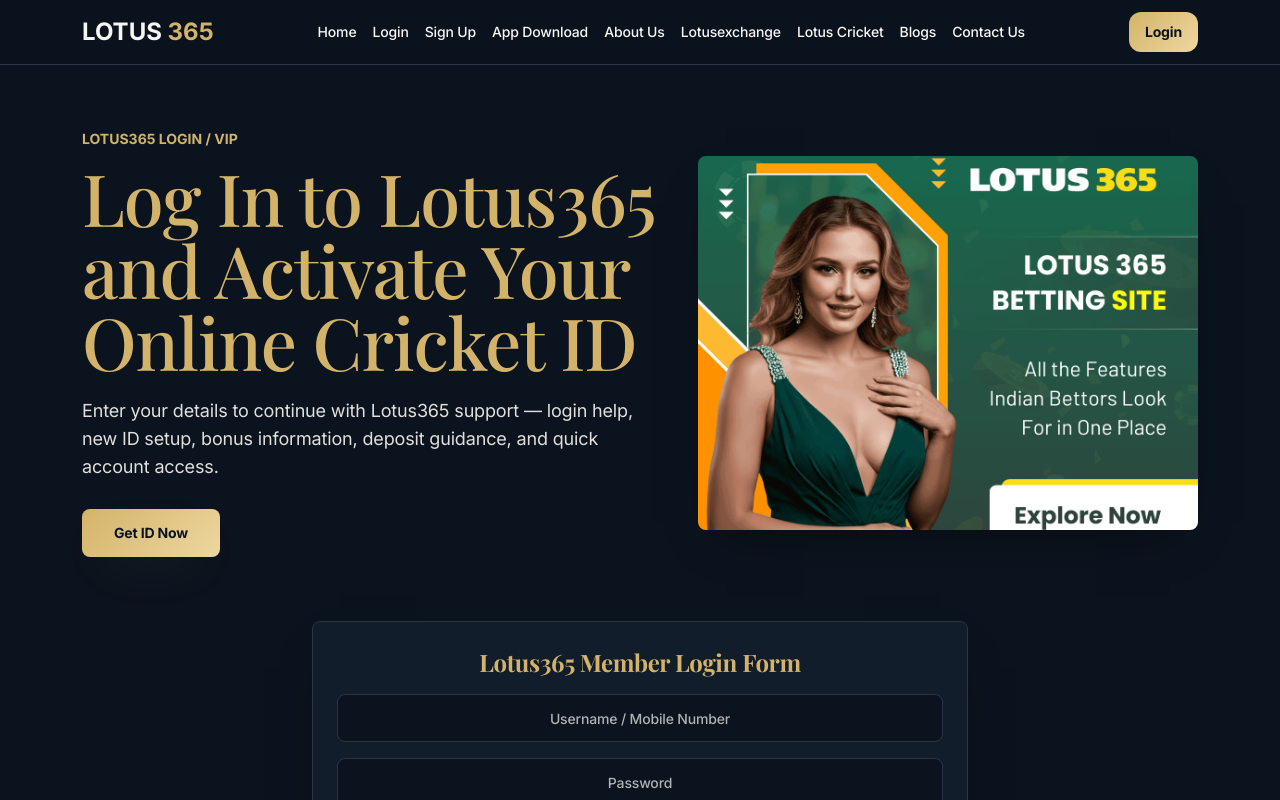
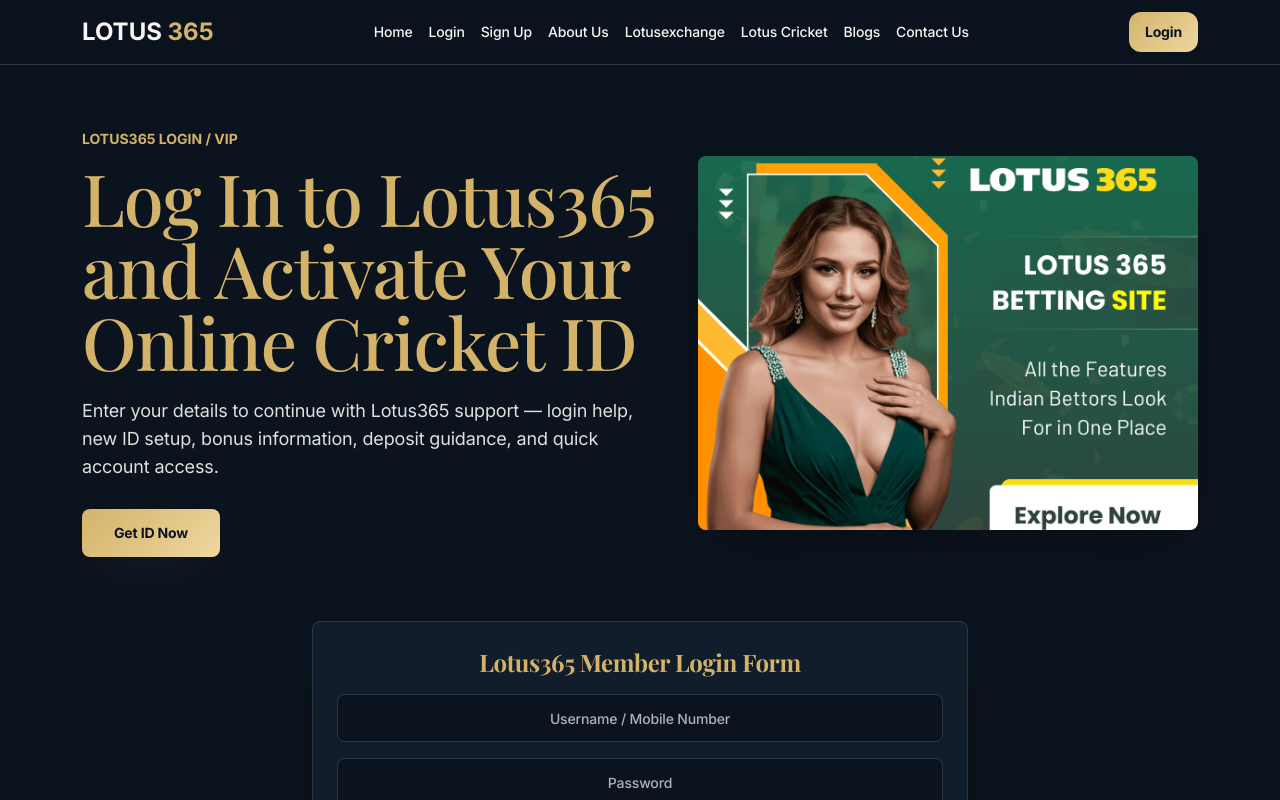
Before and after one commit to Neetu8354/promo-game-emporium, a React (Vite) app: page /login in a window 1280 px wide. Shown: the top 800 px of the page. Built offline with nearby package versions, Linux system fonts and the light colour scheme; the HTML template or start-up script is replaced by a standard one.

Commit message:
Remove /app-download page and all references site-wide

```diff
--- a/src/App.tsx
+++ b/src/App.tsx
@@ -26,7 +26,6 @@ const App = () => (
           <Route path="/cricket-id" element={<CricketId />} />
           <Route path="/login" element={<LotusPage pageKey="login" />} />
           <Route path="/signup" element={<LotusPage pageKey="signup" />} />
-          <Route path="/app-download" element={<LotusPage pageKey="app-download" />} />
           <Route path="/about-us" element={<LotusPage pageKey="about-us" />} />
           <Route path="/lotusexchange" element={<LotusPage pageKey="lotusexchange" />} />
           <Route path="/lotus-cricket" element={<LotusPage pageKey="lotus-cricket" />} />
--- a/src/pages/Blog.tsx
+++ b/src/pages/Blog.tsx
@@ -11,7 +11,6 @@ const navItems = [
   { label: "Home", href: "/" },
   { label: "Login", href: "/login" },
   { label: "Sign Up", href: "/signup" },
-  { label: "App Download", href: "/app-download" },
   { label: "About Us", href: "/about-us" },
   { label: "Lotusexchange", href: "/lotusexchange" },
   { label: "Lotus Cricket", href: "/lotus-cricket" },
--- a/src/pages/BlogPost.tsx
+++ b/src/pages/BlogPost.tsx
@@ -11,7 +11,6 @@ const navItems = [
   { label: "Home", href: "/" },
   { label: "Login", href: "/login" },
   { label: "Sign Up", href: "/signup" },
-  { label: "App Download", href: "/app-download" },
   { label: "About Us", href: "/about-us" },
   { label: "Lotusexchange", href: "/lotusexchange" },
   { label: "Lotus Cricket", href: "/lotus-cricket" },
--- a/src/pages/CricketId.tsx
+++ b/src/pages/CricketId.tsx
@@ -13,7 +13,6 @@ const navItems = [
   { label: "Home", href: "/" },
   { label: "Login", href: "/login" },
   { label: "Sign Up", href: "/signup" },
-  { label: "App Download", href: "/app-download" },
   { label: "About Us", href: "/about-us" },
   { label: "Lotusexchange", href: "/lotusexchange" },
   { label: "Lotus Cricket", href: "/lotus-cricket" },
@@ -80,7 +79,6 @@ const internalLinks = [
   { href: "/lotus365live-login-guide", anchor: "Lotus365 login guide step by step" },
   { href: "/lotus-cricket", anchor: "live IPL betting markets" },
   { href: "/lotusexchange", anchor: "Lotus 365 Club welcome bonuses" },
-  { href: "/app-download", anchor: "Lotus365 mobile app download" },
   { href: "/blog/how-to-get-lotus365live-live-new-id-on-whatsapp-quickly", anchor: "how to get a new cricket ID on WhatsApp" },
   { href: "/blog/lotus365live-live-upi-payment-withdrawal-pending-help", anchor: "UPI deposit and withdrawal help" },
   { href: "/blog/lotus365live-live-kyc-document-issue-help-online-gaming", anchor: "KYC document verification guide" },
--- a/src/pages/Index.tsx
+++ b/src/pages/Index.tsx
@@ -20,7 +20,6 @@ const navItems = [
   { label: "Home", href: "/" },
   { label: "Login", href: "/login" },
   { label: "Sign Up", href: "/signup" },
-  { label: "App Download", href: "/app-download" },
   { label: "About Us", href: "/about-us" },
   { label: "Lotusexchange", href: "/lotusexchange" },
   { label: "Lotus Cricket", href: "/lotus-cricket" },
@@ -31,7 +30,6 @@ const navItems = [
 const actionOptions = [
   { title: "Member Login", text: "Already registered? Jump into login support and pick up right where you left off.", href: "/login", cta: "Login" },
   { title: "Create New ID", text: "New here? Request a fresh Lotus365 ID from the signup page and start playing in minutes.", href: "/signup", cta: "Sign Up" },
-  { title: "App Download", text: "Play on the go — Android or iPhone setup with app install guidance, all in one place.", href: "/app-download", cta: "Download Help" },
   { title: "WhatsApp Support", text: "Questions about login, deposits, withdrawals, bonuses, or KYC? Talk to our team directly.", href: whatsappUrl, cta: "Chat Now", external: true },
 ];
 
--- a/src/pages/LoginGuide.tsx
+++ b/src/pages/LoginGuide.tsx
@@ -12,7 +12,6 @@ const navItems = [
   { label: "Home", href: "/" },
   { label: "Login", href: "/login" },
   { label: "Sign Up", href: "/signup" },
-  { label: "App Download", href: "/app-download" },
   { label: "About Us", href: "/about-us" },
   { label: "Lotusexchange", href: "/lotusexchange" },
   { label: "Lotus Cricket", href: "/lotus-cricket" },
--- a/src/pages/LotusPage.tsx
+++ b/src/pages/LotusPage.tsx
@@ -18,7 +18,6 @@ const navItems = [
   { label: "Home", href: "/" },
   { label: "Login", href: "/login" },
   { label: "Sign Up", href: "/signup" },
-  { label: "App Download", href: "/app-download" },
   { label: "About Us", href: "/about-us" },
   { label: "Lotusexchange", href: "/lotusexchange" },
   { label: "Lotus Cricket", href: "/lotus-cricket" },
@@ -47,16 +46,6 @@ const pages = {
     text: "Start your Lotus365 account request — simple guidance for mobile number registration, ID creation, verification, deposits, bonus details, and first login support.",
     image: worksImage,
     imageAlt: "Get your free cricket ID on lotus365ids.live and start playing",
-  },
-  "app-download": {
-    title: "Lotus365 App Download Help | Mobile Login Support",
-    description: "Lotus365 app download and mobile access help for Android, iPhone, mobile login, account setup, withdrawal status, and WhatsApp guidance.",
-    canonical: `${siteUrl}/app-download`,
-    eyebrow: "Mobile App Help",
-    heading: "Lotus365 App Download and Mobile Access",
-    text: "Get quick help with mobile login, app download guidance, account setup, deposit confirmation, withdrawal status, KYC support, and bonus details.",
-    image: whatsappScreen,
-    imageAlt: "Download the Lotus365 mobile app and place bets on live cricket from your phone",
   },
   "about-us": {
     title: "About Lotus365 IDs | Platform & Support Info",
```
